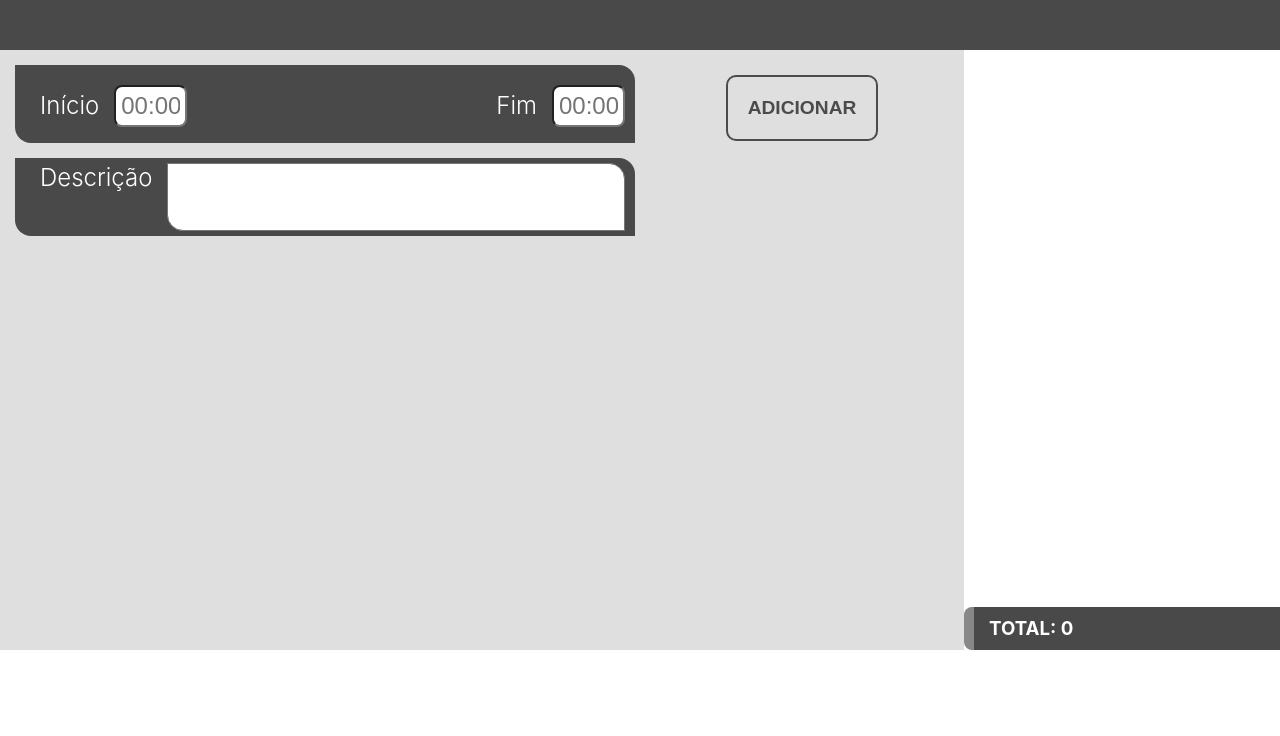
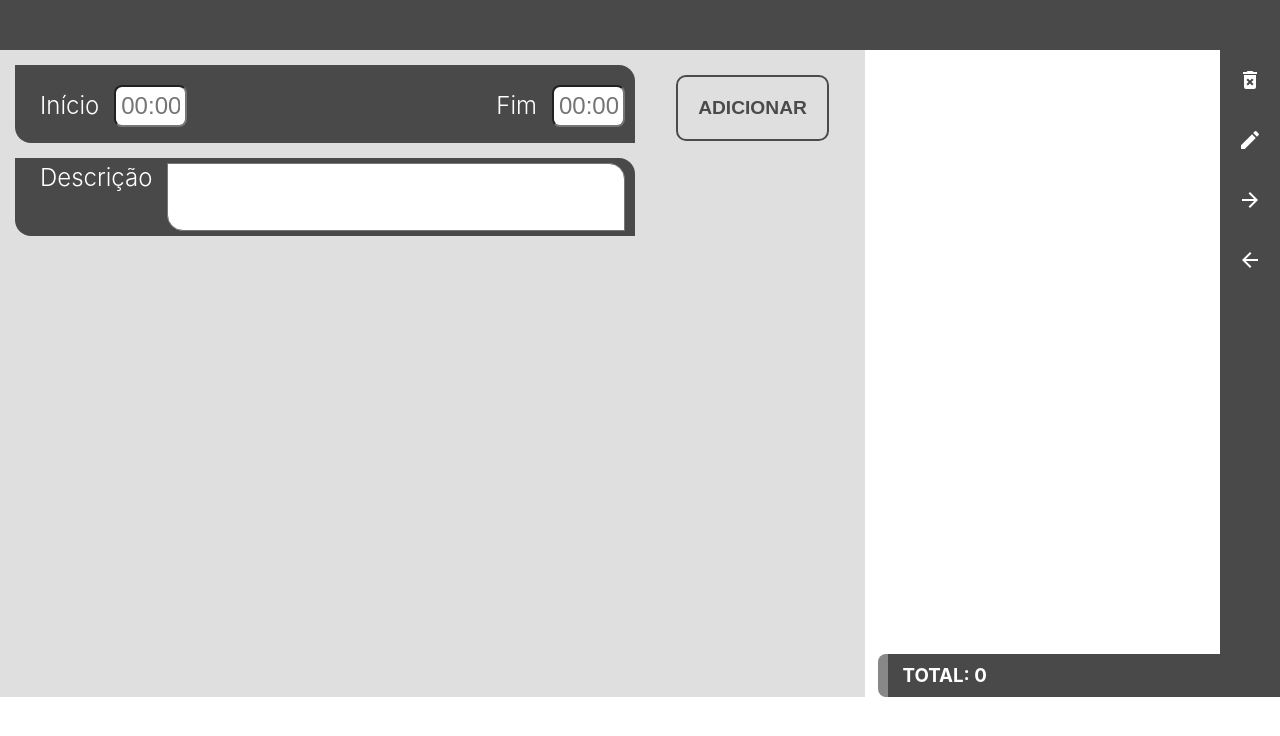
Before and after one commit to MatheysJ/Sistema_horarios_com_Redux, a React (Create React App) app: page / in a window 1280 px wide. Shown: the top 736 px of the page. Built offline with nearby package versions, Linux system fonts and the light colour scheme.

Commit message:
Estilização da ToolBar, mui icons instalado

```diff
--- a/package.json
+++ b/package.json
@@ -3,6 +3,10 @@
   "version": "0.1.0",
   "private": true,
   "dependencies": {
+    "@emotion/react": "^11.9.0",
+    "@emotion/styled": "^11.8.1",
+    "@mui/icons-material": "^5.8.2",
+    "@mui/material": "^5.8.2",
     "@reduxjs/toolkit": "^1.8.2",
     "@testing-library/jest-dom": "^5.16.4",
     "@testing-library/react": "^13.2.0",
--- a/src/Components/Form/style.css
+++ b/src/Components/Form/style.css
@@ -1,7 +1,7 @@
 form {
     display: flex;
     width: 100%;
-    min-height: 600px;
+    min-height: 647px;
     flex-direction: column;
     align-items: flex-start;
     background-color: var(--fundo-secundaria);
--- a/src/Components/Lista/Card/index.js
+++ b/src/Components/Lista/Card/index.js
@@ -27,9 +27,13 @@ function Card({item}) {
 
           </div>
 
-          <div className='item-desc'>
-            <h4>Descrição: </h4> <p>{item.desc}</p>
-          </div>
+            {
+            item.desc
+            ?
+            <div className='item-desc'><h4>Descrição: </h4> <p>{item.desc}</p></div>
+            :
+            <></>
+            }
 
           <div className='item-total'>
             <h4>Tempo total: </h4><p>{item.total}</p>
--- a/src/Components/Lista/style.css
+++ b/src/Components/Lista/style.css
@@ -1,9 +1,10 @@
 .lista-box {
-    width: 30%;
+    width: auto;
     display: flex;
     flex-direction: column;
     align-items: center;
     justify-self: baseline;
+    min-width: 355px;
 }
 
 .lista-item {
@@ -65,7 +66,9 @@ h4::after{
     display: flex;
     margin-top: auto;
     align-self: center;
-    width: 306px;
+    width: 100%;
+    margin-left: 35px;
+
 }
 
 .lista-total {
--- a/src/Components/Main/index.js
+++ b/src/Components/Main/index.js
@@ -1,5 +1,6 @@
 import FormHoras from '../Form'
 import Lista from '../Lista'
+import ToolBar from '../ToolBar'
 import './style.css'
 
 function Main(){
@@ -7,6 +8,7 @@ function Main(){
         <main className='main-box'>
             <FormHoras />
             <Lista />
+            <ToolBar />
         </main>
     )
 }
--- /dev/null
+++ b/src/Components/ToolBar/index.js
@@ -0,0 +1,19 @@
+import React from 'react'
+import './style.css'
+import DeleteForeverIcon from '@mui/icons-material/DeleteForever';
+import EditIcon from '@mui/icons-material/Edit';
+import ArrowForwardIcon from '@mui/icons-material/ArrowForward';
+import ArrowBackIcon from '@mui/icons-material/ArrowBack';
+
+function ToolBar() {
+  return (
+    <div className='ToolBar'>
+        <div className='TB-item'><DeleteForeverIcon className='icon' /></div> {/* Deletar */}
+        <div className='TB-item'><EditIcon className='icon' /></div> {/* Editar */}
+        <div className='TB-item'><ArrowForwardIcon className='icon' /></div> {/* Avançar Dia */}
+        <div className='TB-item'><ArrowBackIcon className='icon' /></div> {/* Retroceder Dia */}
+    </div>
+  )
+}
+
+export default ToolBar
--- /dev/null
+++ b/src/Components/ToolBar/style.css
@@ -0,0 +1,31 @@
+.ToolBar {
+    display: flex;
+    flex-direction: column;
+    align-items: center;
+    height: auto;
+    background-color: var(--fundo-primaria);
+}
+
+.TB-item {
+    width: 60px;
+    height: 60px;
+    display: flex;
+    text-align: center;
+    align-items: center;
+    justify-content: center;
+    color: var(--texto-primaria);
+    transition: 300ms ease-in-out;
+}
+
+.TB-item:hover {
+    cursor: pointer;
+}
+
+.TB-item:hover .icon {
+    transform: scale(1.2);
+    transition: 300ms ease-in-out;
+}
+
+.TB-item .icon {
+    transition: 300ms ease-in-out;
+}
```
Also changed, not shown: 1 other file (tests, documents, lock files or other folders).
